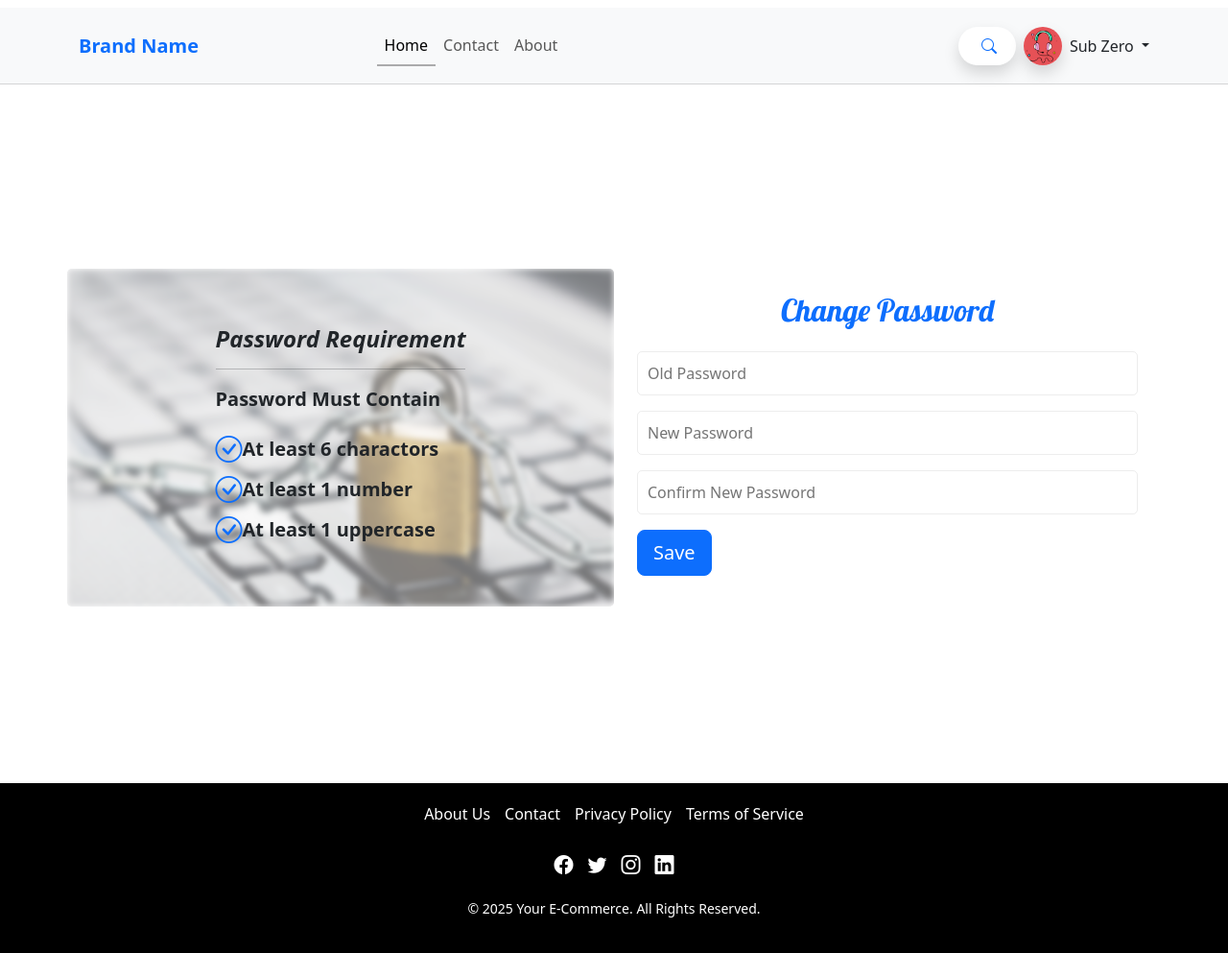
After one commit to SubZero404/cs50-final-project, a Flask app: page /change_password in a window 1280 px wide. The commit adds this page. Shown: the whole page at 96% size. Run offline with Flask 3, Linux system fonts and the light colour scheme; a user stored in the database is signed in; some libraries are stand-ins or nearby versions; some web fonts are replaced.

Commit message:
auth change-password & UI

```diff
--- a/website/forms.py
+++ b/website/forms.py
@@ -13,3 +13,9 @@ class LoginForm(FlaskForm):
     email = StringField('Email', validators=[DataRequired(), Length(min=2, max=20)])
     password = PasswordField('Password', validators=[DataRequired(), Length(min=6, max=20)])
     submit = SubmitField('Login')
+
+class ChangePasswordForm(FlaskForm):
+    old_password = PasswordField('Old Password', validators=[DataRequired(), Length(min=2, max=20)])
+    new_password = PasswordField('New Password', validators=[DataRequired(), Length(min=2, max=20)])
+    confirm_password = PasswordField('Confirm Password', validators=[DataRequired(), Length(min=2, max=20)])
+    save =SubmitField('Save')
--- a/website/static/css/style.css
+++ b/website/static/css/style.css
@@ -530,13 +530,13 @@ footer .copyright {
      object-fit: cover;
   -o-object-position: center;
      object-position: center;
-  filter: blur(2px);
+  filter: blur(5px);
 }
 .contact-section .contact-info .background-img div {
   position: absolute;
   top: 0;
   left: 0;
-  background-color: rgba(255, 255, 255, 0.5843137255);
+  background-color: rgba(255, 255, 255, 0.6);
 }
 .contact-section .contact-form {
   /* Remove default borders and style the form inputs */
@@ -627,4 +627,84 @@ footer .copyright {
 .product-detail .detail-div .product-img .img-select .img-item:hover {
   opacity: 0.8;
   transition: all 0.75s ease;
+}
+
+.change-password-section {
+  /* Contact Information Section */
+  min-height: 90vh;
+  display: flex;
+  flex-direction: column;
+  justify-content: center;
+  /* Responsive Design */
+}
+.change-password-section .password-requirement {
+  position: relative;
+  display: flex;
+  justify-content: center;
+  align-items: center;
+  min-height: 300px;
+  overflow: hidden;
+  border-radius: 5px;
+}
+.change-password-section .password-requirement .background-img img {
+  width: 100%;
+  height: 100%;
+  -o-object-fit: cover;
+     object-fit: cover;
+  -o-object-position: center;
+     object-position: center;
+  filter: blur(3px);
+}
+.change-password-section .password-requirement .background-img div {
+  position: absolute;
+  top: 0;
+  left: 0;
+  background-color: rgba(255, 255, 255, 0.4588235294);
+}
+.change-password-section .change-password-form {
+  /* Remove default borders and style the form inputs */
+  /* Style the input fields and textarea when focused */
+  /* Placeholder styling */
+  /* Optional: Add some space between the inputs */
+}
+.change-password-section .change-password-form input:not([type=submit]) {
+  border: 1px solid rgba(175, 175, 175, 0.219);
+  outline: none;
+  padding: 10px;
+  width: 100%;
+  box-sizing: border-box;
+  font-size: 16px;
+  border-radius: 5px;
+  background-color: transparent;
+  color: #333;
+}
+.change-password-section .change-password-form input:focus:not([type=submit]) {
+  box-shadow: 0 0 5px rgba(0, 0, 0, 0.25); /* Light blue glow on focus */
+  background-color: #f7f7f7; /* Light background when focused */
+}
+.change-password-section .change-password-form input::-moz-placeholder:not([type=submit]) {
+  color: #888;
+  font-style: italic;
+}
+.change-password-section .change-password-form input::placeholder:not([type=submit]) {
+  color: #888;
+  font-style: italic;
+}
+.change-password-section .change-password-form .mb-3 {
+  margin-bottom: 15px;
+}
+@media (max-width: 768px) {
+  .change-password-section .contact-info {
+    text-align: left;
+    padding: 40px;
+  }
+  .change-password-section .contact-info .content {
+    padding: 15px;
+  }
+  .change-password-section .contact-form {
+    padding: 15px;
+  }
+  .change-password-section .contact-form button {
+    font-size: 16px;
+  }
 }/*# sourceMappingURL=style.css.map */
--- a/website/static/css/style.scss
+++ b/website/static/css/style.scss
@@ -595,13 +595,13 @@ footer {
                 height: 100%;
                 object-fit: cover;
                 object-position: center;
-                filter: blur(2px);
+                filter: blur(5px);
             }
             div {
                 position: absolute;
                 top: 0;
                 left: 0;
-                background-color: #ffffff95;
+                background-color: #ffffff99;
             }
         }
     }
@@ -704,3 +704,91 @@ footer {
         }
     }
 }
+
+
+.change-password-section {
+    /* Contact Information Section */
+
+    min-height: 90vh;
+    display: flex;
+    flex-direction: column;
+    justify-content: center;
+
+    .password-requirement {
+        position: relative;
+        display: flex;
+        justify-content: center;
+        align-items: center;
+        min-height: 300px;
+        overflow: hidden;
+        border-radius: 5px;
+        .background-img {
+            img {
+                width: 100%;
+                height: 100%;
+                object-fit: cover;
+                object-position: center;
+                filter: blur(3px);
+            }
+            div {
+                position: absolute;
+                top: 0;
+                left: 0;
+                background-color: #ffffff75;
+            }
+        }
+    }
+
+    .change-password-form {
+        /* Remove default borders and style the form inputs */
+        input:not([type="submit"]) {
+            border: 1px solid rgba(175, 175, 175, 0.219);
+            outline: none;
+            padding: 10px;
+            width: 100%;
+            box-sizing: border-box;
+            font-size: 16px;
+            border-radius: 5px;
+            background-color: transparent;
+            color: #333;
+        }
+
+        /* Style the input fields and textarea when focused */
+        input:focus:not([type="submit"]) {
+            box-shadow: 0 0 5px rgba(0, 0, 0, 0.25); /* Light blue glow on focus */
+            background-color: #f7f7f7; /* Light background when focused */
+        }
+
+        /* Placeholder styling */
+        input::placeholder:not([type="submit"]) {
+            color: #888;
+            font-style: italic;
+        }
+
+        /* Optional: Add some space between the inputs */
+        .mb-3 {
+            margin-bottom: 15px;
+        }
+
+    }
+
+    /* Responsive Design */
+    @media (max-width: 768px) {
+        .contact-info {
+            text-align: left;
+            padding: 40px;
+        }
+
+        .contact-info .content {
+            padding: 15px;
+        }
+
+        .contact-form {
+            padding: 15px;
+        }
+
+        .contact-form button {
+            font-size: 16px;
+        }
+    }
+}
--- a/website/templates/index.html
+++ b/website/templates/index.html
@@ -1,6 +1,8 @@
 {% extends 'views/components/view_layout.html' %}
 
 {% block main %}
+
+    {% include "views/components/flash_alert.html" %}
 
     {% include "views/index/glide.html" %}
 
--- a/website/templates/login.html
+++ b/website/templates/login.html
@@ -4,7 +4,7 @@
 
 {% block body %}
 
-<div class="container-fluid p-0 bg-black loginAndRegister-div">
+<div class="container-fluid p-0 bg-black loginAndRegister-div text-white">
     <div class="row min-vh-100 w-100">
         <div class="d-none col-lg-6 h-auto d-lg-flex justify-content-start align-items-center">
             <div class="img-lg-div overflow-hidden">
--- a/website/templates/register.html
+++ b/website/templates/register.html
@@ -4,7 +4,7 @@
 
 {% block body %}
 
-<div class="container-fluid p-0 bg-black loginAndRegister-div">
+<div class="container-fluid p-0 bg-black loginAndRegister-div text-white">
     <div class="row min-vh-100 w-100">
         <div class="d-none col-lg-6 h-auto d-lg-flex justify-content-start align-items-center">
             <div class="img-lg-div overflow-hidden">
--- a/website/templates/views/about.html
+++ b/website/templates/views/about.html
@@ -1,6 +1,8 @@
 {% extends 'views/components/view_layout.html' %}
 
 {% block main %}
+
+{% include "views/components/flash_alert.html" %}
 
 <section class="about-section">
     <!-- Background Image Container with <img> -->
--- /dev/null
+++ b/website/templates/views/change_password.html
@@ -0,0 +1,54 @@
+{% extends 'views/components/view_layout.html' %}
+
+{% block main %}
+
+<section class="container change-password-section">
+    <div class="row">
+        <div class="col-12 col-lg-6 password-requirement">
+            <div class="position-absolute top-0 start-0 w-100 h-100 background-img">
+                <img src="{{ url_for('static', filename='img/views/background/change-password-bg.jpg') }}" alt="Background Image" class="img-fluid">
+                <div class="w-100 h-100"></div>
+            </div>
+            <div class="position-relative content">
+                <h4 class="fs-4 fw-bold text-center fst-italic">Password Requirement</h4>
+                <hr>
+                <ul></ul>
+                    <li class="list-unstyled">
+                        <p class="fs-5 fw-bold">Password Must Contain</p>
+                    </li>
+                    <li class="list-unstyled d-flex align-items-center">
+                        <i class="bi bi-check-circle text-primary fs-3"></i>
+                        <p class="fs-5 fw-bold d-inline m-0">At least 6 charactors</p>
+                    </li>
+                    <li class="list-unstyled d-flex align-items-center">
+                        <i class="bi bi-check-circle text-primary fs-3"></i>
+                        <p class="fs-5 fw-bold d-inline m-0">At least 1 number</p>
+                    </li>
+                    <li class="list-unstyled d-flex align-items-center">
+                        <i class="bi bi-check-circle text-primary fs-3"></i>
+                        <p class="fs-5 fw-bold d-inline m-0">At least 1 uppercase</p>
+                    </li>
+                </ul>
+            </div>
+        </div>
+        <div class="col-12 col-lg-6 change-password-form p-4">
+            <h2 class="text-center mb-4 lobster-regular text-primary">Change Password</h2>
+            {% include "views/components/flash_alert.html" %}
+            <form method="post">
+                {{ form.hidden_tag() }}
+                <div class="mb-3 rounded">
+                    {{ form.old_password(type="password", id="oldPassword", placeholder="Old Password") }}
+                </div>
+                <div class="mb-3 rounded">
+                    {{ form.new_password(type="password", id="newPassword", placeholder="New Password") }}
+                </div>
+                <div class="mb-3 rounded">
+                    {{ form.confirm_password(type="password", id="confirmPassword", placeholder="Confirm New Password") }}
+                </div>
+                {{ form.save(type="submit", class="btn btn-primary btn-lg mb-2") }}
+            </form>
+        </div>
+    </div>
+</section>
+
+{% endblock %}
--- a/website/templates/views/components/navbar.html
+++ b/website/templates/views/components/navbar.html
@@ -17,9 +17,6 @@
                 <li class="nav-item">
                     <a class="nav-link" href="{{ url_for('views.about') }}">About</a>
                 </li>
-                <li class="nav-item">
-                    <a href="{{ url_for('auth.logout') }}" class="nav-link">Logout</a>
-                </li>
             </ul>
         </div>
 
@@ -35,10 +32,32 @@
                 </div>
             </div>
             <div class="user-div d-flex flex-row align-items-center">
-                <div class="me-2 shadow">
-                    <img src="{{ url_for('static', filename='img/views/profile.jpg') }}" alt="profile-image">
-                </div>
-                <p class="mb-0 d-none d-lg-block">Username</p>
+                {% if current_user.is_authenticated %}
+                    <div class="me-2 shadow">
+                        <img src="{{ url_for('static', filename='img/views/profile.jpg') }}" alt="profile-image">
+                    </div>
+                    <a class="nav-link dropdown-toggle" data-bs-toggle="dropdown" href="#" role="button" aria-expanded="false">
+                        {{ current_user.username }}
+                    </a>
+                    <ul class="dropdown-menu dropdown-menu-end">
+                        <li><a class="dropdown-item" href="#">Profile</a></li>
+                        <li><a class="dropdown-item" href="#">Another action</a></li>
+                        <li><a class="dropdown-item" href="{{ url_for('auth.changePassword') }}">change password</a></li>
+                        <li><hr class="dropdown-divider"></li>
+                        <li class="dropdown-item">
+                            <a href="{{ url_for('auth.logout') }}" class="nav-link">Logout</a>
+                        </li>
+                    </ul>
+                {% else %}
+                    <a class="nav-link dropdown-toggle" data-bs-toggle="dropdown" href="#" role="button" aria-expanded="false">
+                        <i class="bi bi-person-fill"></i> Guest
+                    </a>
+                    <ul class="dropdown-menu dropdown-menu-end">
+                        <li class="dropdown-item">
+                            <a href="{{ url_for('auth.login') }}" class="nav-link">Login</a>
+                        </li>
+                    </ul>
+                {% endif %}
             </div>
         </div>
     </div>
@@ -56,9 +75,6 @@
                 </li>
                 <li class="nav-item">
                     <a class="nav-link" href="{{ url_for("views.about") }}">About</a>
-                </li>
-                <li class="nav-item">
-                    <a href="{{ url_for('auth.logout') }}" class="nav-link">Logout</a>
                 </li>
             </ul>
         </div>
--- a/website/templates/views/detail.html
+++ b/website/templates/views/detail.html
@@ -1,6 +1,8 @@
 {% extends 'views/components/view_layout.html' %}
 
 {% block main %}
+
+{% include "views/components/flash_alert.html" %}
 
 <section class="product-detail container">
     <div class="row h-100 detail-div">
--- a/website/views.py
+++ b/website/views.py
@@ -1,26 +1,21 @@
 from flask import Blueprint, render_template, redirect, url_for
-from flask_login import login_required
 
 views = Blueprint('views', __name__)
 
 
 
 @views.route('/')
-@login_required
 def index():
     return render_template('index.html')
 
 @views.route('/detail')
-@login_required
 def detail():
     return render_template('views/detail.html')
 
 @views.route('/about')
-@login_required
 def about():
     return render_template('views/about.html')
 
 @views.route('/contact')
-@login_required
 def contact():
     return render_template('views/contact.html')
```
Also changed, not shown: website/auth.py (+24 -1 lines), website/templates/views/contact.html (+6 -4 lines), instance/database.db, website/static/img/views/background/change-password-bg.jpg (added), website/templates/admin/components/navbar.html (indentation only), 1 other file.
